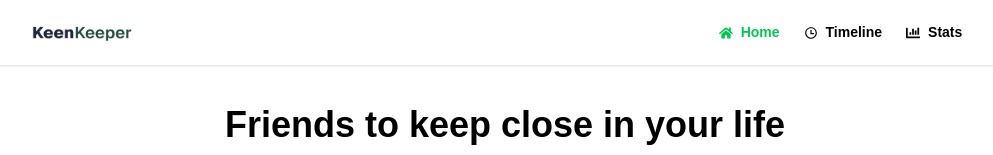
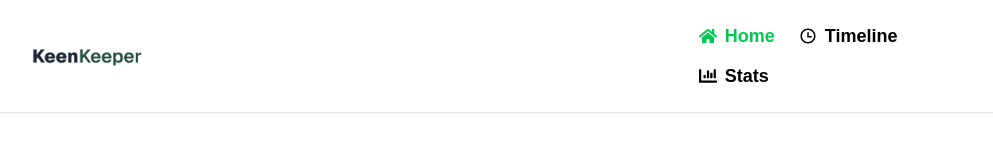
Before and after one commit to moajjem441/keenkeeper, a Next.js app: page / in a window 1280 px wide. Shown: the top 155 px of the page, without its empty margins (135-1128 px from the left). Built offline with nearby package versions, Linux system fonts and the light colour scheme.

Commit message:
navbar updated

```diff
--- a/src/components/Navbar.jsx
+++ b/src/components/Navbar.jsx
@@ -15,7 +15,7 @@ const NavbarPage = () => {
                   <div className="navbar-start">
 
                      {/* <a className="btn btn-ghost text-xl">KeenKeeper</a> */}
-                     <Image src="/assets/logo.png" alt="KeenKeeper Logo" width={100} height={40} />
+                     <Image src="/assets/logo.png" alt="KeenKeeper Logo" width={110} height={50} />
                 </div>
 
                 <div className="navbar-end mr-15">
@@ -25,7 +25,7 @@ const NavbarPage = () => {
                         </div>
                         <ul
                             tabIndex="-1"
-                            className="menu menu-sm dropdown-content bg-base-100 rounded-box z-1 mt-3 max-w-25 p-2 shadow bg-white text-black">
+                            className="menu menu-sm dropdown-content bg-base-100 rounded-box z-1 mt-3 max-w-25 p-2 shadow bg-white text-black text-lg font-bold">
                             <li><Link href="/" className={pathName === '/' ? 'text-green-500' : ''}><FaHome /> Home</Link></li>
                             <li><Link href="/timeline" className={pathName === '/timeline' ? 'text-green-500' : ''}><RiTimeLine /> Timeline</Link></li>
                             <li><Link href="/stats" className={pathName === '/stats' ? 'text-green-500' : ''}><FaChartBar /> Stats</Link></li>
@@ -35,7 +35,7 @@ const NavbarPage = () => {
 
                 </div>
                 <div className="navbar-end hidden lg:flex">
-                    <ul className="menu menu-horizontal px-1 text-black font-bold">
+                    <ul className="menu menu-horizontal px-1 text-black font-bold text-lg">
                         <li><Link href="/" className={pathName === '/' ? 'text-green-500' : ''}><FaHome /> Home</Link></li>
                         <li>
                             <Link href="/timeline" className={pathName === '/timeline' ? 'text-green-500' : ''}><RiTimeLine /> Timeline</Link>
```
